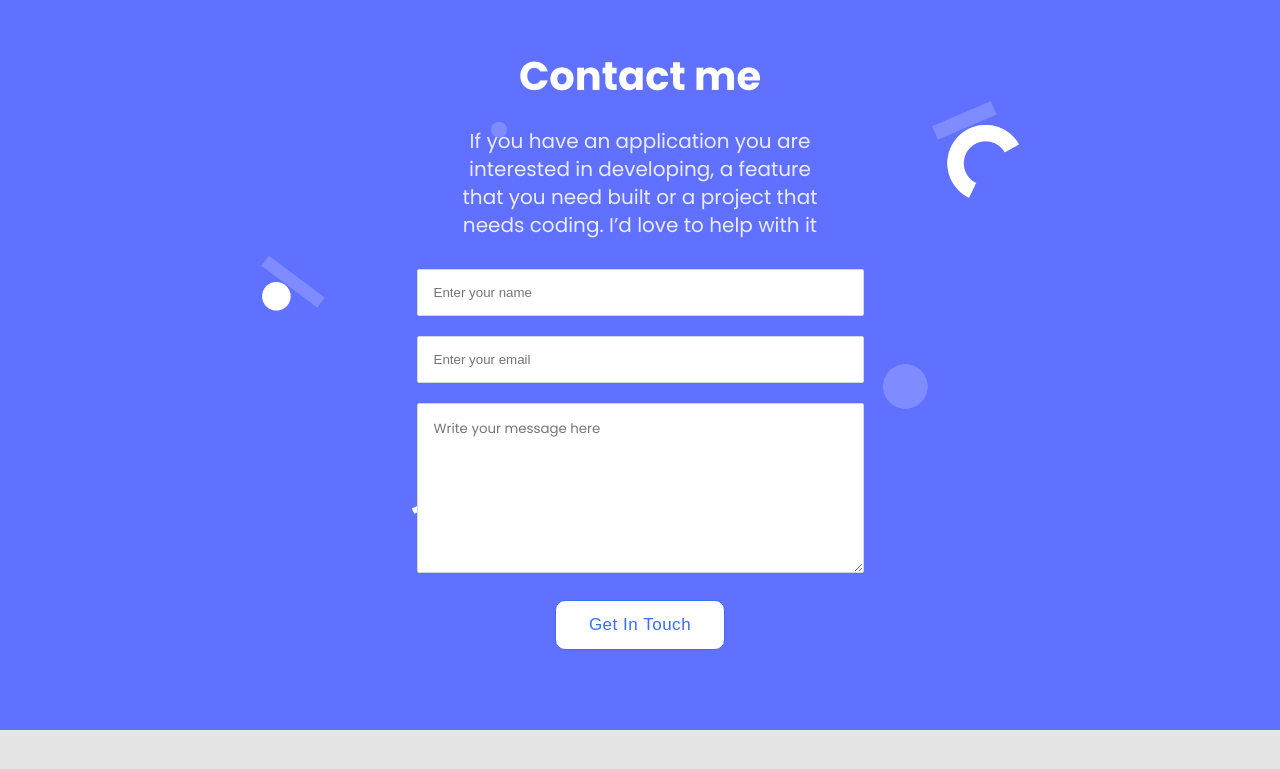
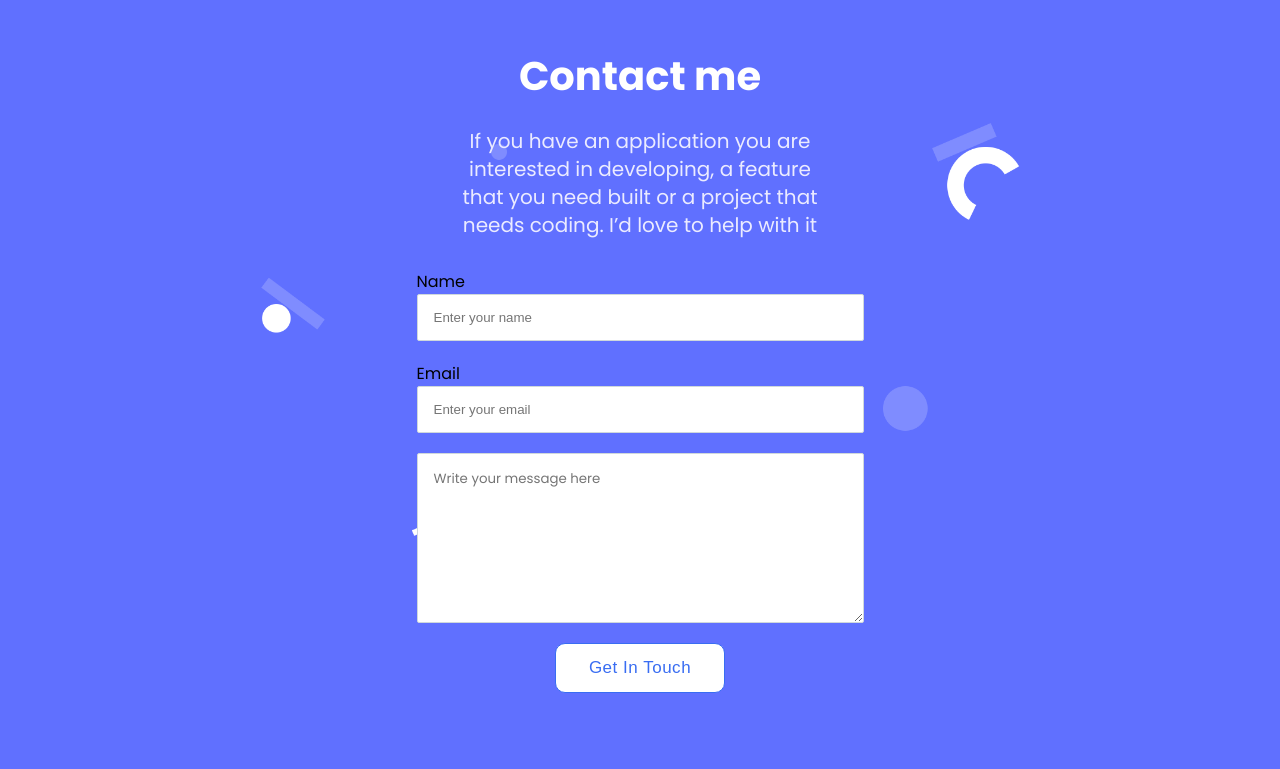
Before and after one commit to kensteph/Portfolio, a website: page index.html in a window 1280 px wide. Shown: the part 3824-4593 px from the top of the page. Before the commit the page ends 4554 px from the top, so only its background shows below. Drawn offline with Linux system fonts and the light colour scheme.

Commit message:
Add labels for the fields for accessibility, span near the button for the error message in contact form

```diff
--- a/index.html
+++ b/index.html
@@ -208,7 +208,7 @@
         </p>
         <div class="form-container">
           <form action="https://formspree.io/f/xvoyekjg" method="post">
-            <label>
+            <label for="name">Name</label>
               <input
                 class="input"
                 type="text"
@@ -218,8 +218,7 @@
                 maxlength="30"
                 required
               />
-            </label>
-            <label>
+            <label for="email">Email</label>
               <input
                 class="input"
                 type="email"
@@ -228,8 +227,7 @@
                 placeholder="Enter your email"
                 required
               />
-            </label>
-            <label>
+              <label for="message"></label>
               <textarea
                 class="input"
                 name="message"
@@ -238,8 +236,8 @@
                 placeholder="Write your message here"
                 required
               ></textarea>
-            </label>
             <button class="btn-contact" type="submit">Get in touch</button>
+            <span id="error-msg"></span>
           </form>
         </div>
       </div>
```
